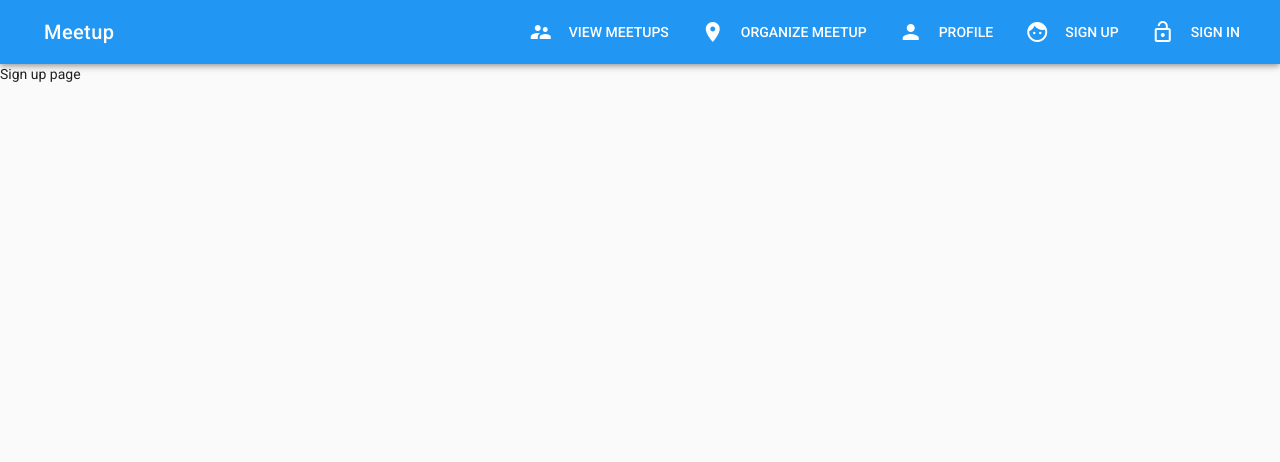
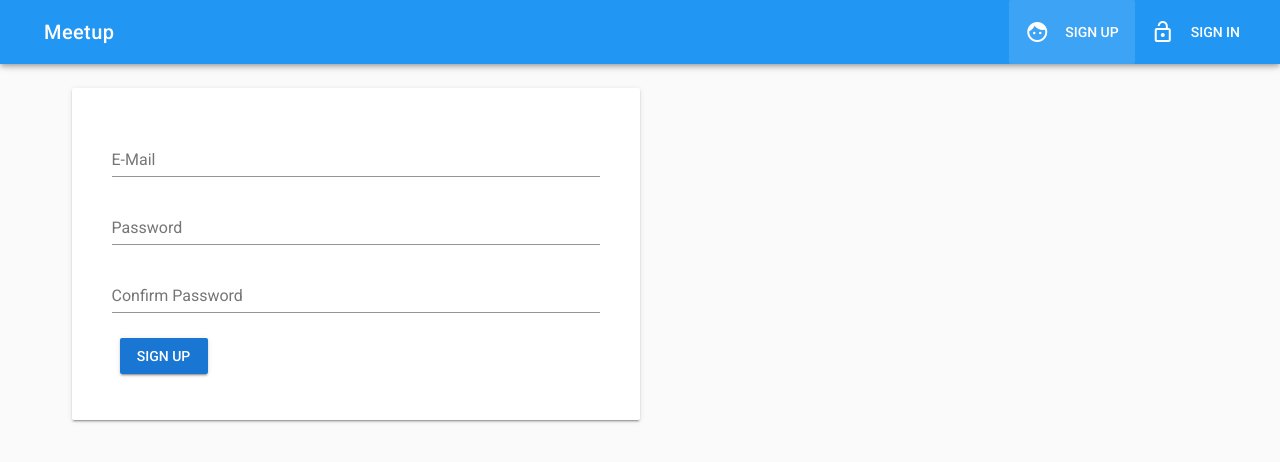
Before and after one commit to osama-mohamed/practice, a Vue app: page /signup in a window 1280 px wide. Shown: the top 462 px of the page. Built offline with nearby package versions, Linux system fonts and the light colour scheme.

Commit message:
sign up and sign in

```diff
--- a/package.json
+++ b/package.json
@@ -11,6 +11,7 @@
     "build": "node build/build.js"
   },
   "dependencies": {
+    "firebase": "^4.12.1",
     "vue": "^2.5.2",
     "vue-router": "^3.0.1",
     "vuetify": "^1.0.14",
--- a/src/App.vue
+++ b/src/App.vue
@@ -39,14 +39,26 @@
   name: 'App',
   data () {
     return {
-      sideNav: false,
-      menuItems: [
-        {icon: 'supervisor_account', title: 'View Meetups', link: '/meetups'},
-        {icon: 'room', title: 'Organize Meetup', link: '/meetup/new'},
-        {icon: 'person', title: 'Profile', link: '/profile'},
-        {icon: 'face', title: 'Sign Up', link: '/singnup'},
+      sideNav: false
+    }
+  },
+  computed: {
+    menuItems () {
+      let menuItems = [
+        {icon: 'face', title: 'Sign Up', link: '/signup'},
         {icon: 'lock_open', title: 'Sign In', link: '/signin'}
       ]
+      if (this.userIsAuthenticated) {
+        menuItems = [
+          {icon: 'supervisor_account', title: 'View Meetups', link: '/meetups'},
+          {icon: 'room', title: 'Organize Meetup', link: '/meetup/new'},
+          {icon: 'person', title: 'Profile', link: '/profile'}
+        ]
+      }
+      return menuItems
+    },
+    userIsAuthenticated () {
+      return this.$store.getters.user !== null && this.$store.getters.user !== undefined
     }
   }
 }
--- a/src/components/User/Signin.vue
+++ b/src/components/User/Signin.vue
@@ -1,13 +1,72 @@
 <template>
-  <div>
-    <p>Sign in page</p>
-  </div>
+  <v-container>
+    <v-layout row>
+      <v-flex xs12 sm6 offset-sm-6>
+        <v-card>
+          <v-card-text>
+            <v-container>
+              <form @submit.prevent="onSignin">
+                <v-layout row>
+                  <v-flex xs12>
+                    <v-text-field
+                      name="email"
+                      id="email"
+                      label="E-Mail"
+                      v-model="email"
+                      type="email"
+                      required>
+                    </v-text-field>
+                  </v-flex>
+                </v-layout>
+                <v-layout row>
+                  <v-flex xs12>
+                    <v-text-field
+                      name="password"
+                      id="password"
+                      label="Password"
+                      v-model="password"
+                      type="password"
+                      required>
+                    </v-text-field>
+                  </v-flex>
+                </v-layout>
+                <v-layout row>
+                  <v-flex xs12>
+                    <v-btn type="submit" class="primary">Sign In</v-btn>
+                  </v-flex>
+                </v-layout>
+              </form>
+            </v-container>
+          </v-card-text>
+        </v-card>
+      </v-flex>
+    </v-layout>
+  </v-container>
 </template>
 
 <script>
 export default {
   data () {
     return {
+      email: '',
+      password: ''
+    }
+  },
+  computed: {
+    user () {
+      return this.$store.getters.user
+    }
+  },
+  watch: {
+    user (value) {
+      if (value !== null && value !== undefined) {
+        this.$router.push({name: 'home'})
+      }
+    }
+  },
+  methods: {
+    onSignin () {
+      this.$store.dispatch('UserSignIn', {email: this.email, password: this.password})
     }
   }
 }
--- a/src/components/User/Signup.vue
+++ b/src/components/User/Signup.vue
@@ -1,13 +1,89 @@
 <template>
-  <div>
-    <p>Sign up page</p>
-  </div>
+  <v-container>
+    <v-layout row>
+      <v-flex xs12 sm6 offset-sm-6>
+        <v-card>
+          <v-card-text>
+            <v-container>
+              <form @submit.prevent="onSignup">
+                <v-layout row>
+                  <v-flex xs12>
+                    <v-text-field
+                      name="email"
+                      id="email"
+                      label="E-Mail"
+                      v-model="email"
+                      type="email"
+                      required>
+                    </v-text-field>
+                  </v-flex>
+                </v-layout>
+                <v-layout row>
+                  <v-flex xs12>
+                    <v-text-field
+                      name="password"
+                      id="password"
+                      label="Password"
+                      v-model="password"
+                      type="password"
+                      required>
+                    </v-text-field>
+                  </v-flex>
+                </v-layout>
+                <v-layout row>
+                  <v-flex xs12>
+                    <v-text-field
+                      name="confirmPassword"
+                      id="confirmPassword"
+                      label="Confirm Password"
+                      v-model="confirmPassword"
+                      type="confirmPassword"
+                      :rules="[comparePasswords]"
+                      >
+                    </v-text-field>
+                  </v-flex>
+                </v-layout>
+                <v-layout row>
+                  <v-flex xs12>
+                    <v-btn type="submit" class="primary">Sign Up</v-btn>
+                  </v-flex>
+                </v-layout>
+              </form>
+            </v-container>
+          </v-card-text>
+        </v-card>
+      </v-flex>
+    </v-layout>
+  </v-container>
 </template>
 
 <script>
 export default {
   data () {
     return {
+      email: '',
+      password: '',
+      confirmPassword: ''
+    }
+  },
+  computed: {
+    comparePasswords () {
+      return this.password !== this.confirmPassword ? 'Passwords do not matches' : ''
+    },
+    user () {
+      return this.$store.getters.user
+    }
+  },
+  watch: {
+    user (value) {
+      if (value !== null && value !== undefined) {
+        this.$router.push({name: 'home'})
+      }
+    }
+  },
+  methods: {
+    onSignup () {
+      this.$store.dispatch('UserSignUp', {email: this.email, password: this.password})
     }
   }
 }
--- a/src/main.js
+++ b/src/main.js
@@ -3,6 +3,7 @@
 import Vue from 'vue'
 import App from './App'
 import router from './router'
+import * as firebase from 'firebase'
 import Vuetify from 'vuetify'
 import colors from 'vuetify/es5/util/colors'
 import {store} from './store'
@@ -19,7 +20,16 @@
   router,
   store,
   components: { App },
-  template: '<App/>'
+  template: '<App/>',
+  created () {
+    firebase.initializeApp({
+      apiKey: 'AIzaSyCa9N5ha0wSBKDBdEwyndU5q_jxq5vsIUQ',
+      authDomain: 'meetups-vue.firebaseapp.com',
+      databaseURL: 'https://meetups-vue.firebaseio.com',
+      projectId: 'meetups-vue',
+      storageBucket: ''
+    })
+  }
 })
 
 Vue.use(Vuetify, {
--- a/src/store/index.js
+++ b/src/store/index.js
@@ -1,5 +1,6 @@
 import Vue from 'vue'
 import Vuex from 'vuex'
+import * as firebase from 'firebase'
 
 Vue.use(Vuex)
 
@@ -9,14 +10,14 @@
       {imageUrl: 'http://placehold.it/300/300', id: 'fgsgs', title: 'hgfhgdgfdsgfsgf', date: new Date(), location: 'cairo', describtion: 'desc here1'},
       {imageUrl: 'http://placehold.it/400/333', id: 'fgjhfhjfsgs', title: 'hgfhgdgfdjhghjfhjsgfsgf', date: new Date(), location: 'fayoum', describtion: 'desc here2'}
     ],
-    user: {
-      id: 'hjvhvjhvhjvjhv',
-      registeredMeetups: ['hfhdrdrtsfdgdg']
-    }
+    user: null
   },
   mutations: {
     createMeetup (state, payload) {
       state.loadedMeetups.push(payload)
+    },
+    setUser (state, payload) {
+      state.user = payload
     }
   },
   actions: {
@@ -30,6 +31,40 @@
         id: 'kgyufufuyfvjvvhj'
       }
       commit('CreateMeetup', meetup)
+    },
+    UserSignUp ({commit}, payload) {
+      firebase.auth().createUserWithEmailAndPassword(payload.email, payload.password)
+        .then(
+          user => {
+            const newUser = {
+              id: user.uid,
+              registeredMeetups: []
+            }
+            commit('setUser', newUser)
+          }
+        )
+        .catch(
+          error => {
+            console.log(error)
+          }
+        )
+    },
+    UserSignIn ({commit}, payload) {
+      firebase.auth().signInWithEmailandPassword(payload.email, payload.password)
+        .then(
+          user => {
+            const newUser = {
+              id: user.uid,
+              registeredMeetups: []
+            }
+            commit('setUser', newUser)
+          }
+        )
+        .catch(
+          error => {
+            console.log(error)
+          }
+        )
     }
   },
   getters: {
@@ -47,6 +82,9 @@
           return meetup.id === meetupId
         })
       }
+    },
+    user (state) {
+      return state.user
     }
   }
 })
```
Also changed, not shown: 1 other file (tests, documents, lock files or other folders).
